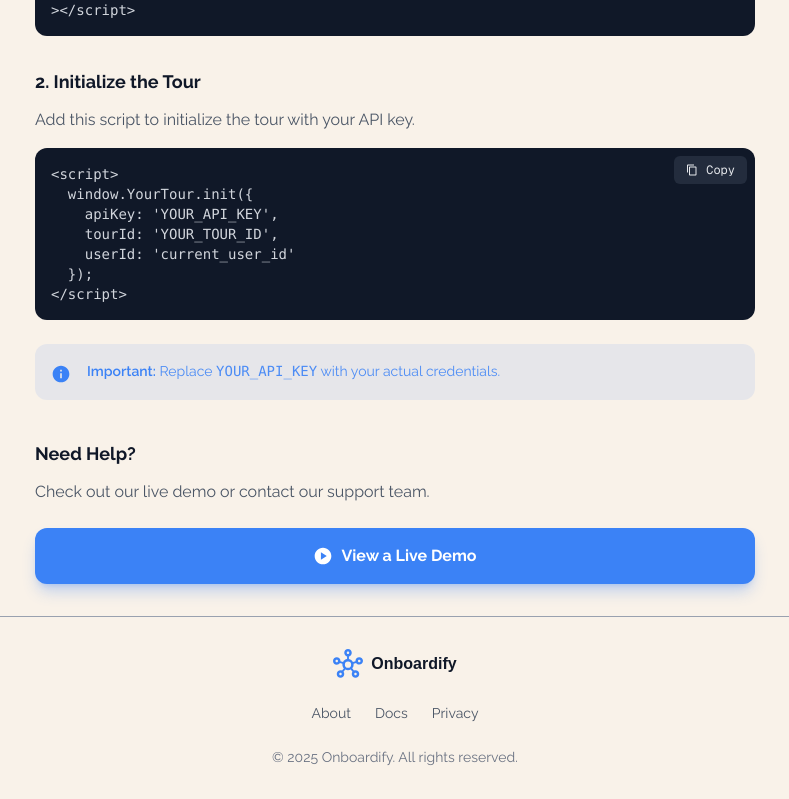
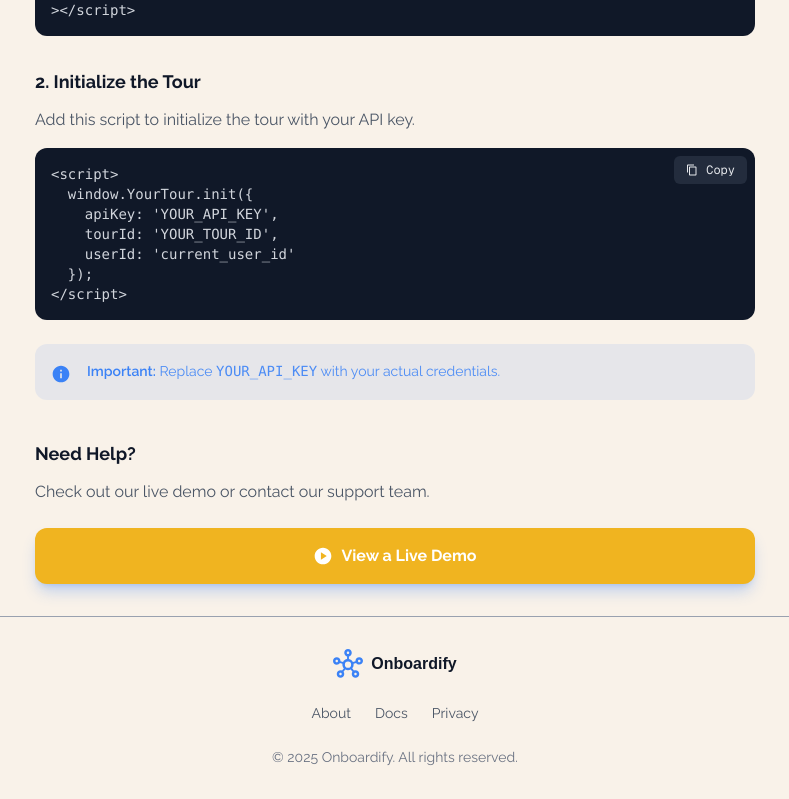
Before and after one commit to Moluno-xiii/onboarding-app-ts, a Next.js app: page /docs in a window 1280 px wide. Shown: the part 601-1400 px from the top of the page, without its empty margins (245-1034 px from the left). Built offline with nearby package versions, Linux system fonts and the light colour scheme; no server answers; a web font is replaced by a local one.

Commit message:
fix: about page fix

```diff
--- a/app/about/page.tsx
+++ b/app/about/page.tsx
@@ -18,13 +18,7 @@
       <Header />
 
       <main className="mx-auto w-full flex-1 px-6 py-6">
-        {/* Hero / Banner */}
-        <div className="relative mb-6 min-h-[218px] overflow-hidden rounded-xl">
-          <div className="bg-yellow absolute inset-0 bg-linear-to-br  opacity-80" />
-          <div className="absolute inset-0 flex items-center justify-center">
-            <MdOutlineHub className="text-8xl text-white opacity-30" />
-          </div>
-        </div>
+
 
         {/* Title & subtitle */}
         <h1 className="mb-2 text-3xl leading-tight font-bold text-gray-900">
--- a/app/docs/page.tsx
+++ b/app/docs/page.tsx
@@ -124,7 +124,7 @@
 
         <Link
           href="/"
-          className="bg-primary shadow-primary/30 hover:bg-primary-dark flex w-full items-center justify-center gap-2 rounded-xl py-4 text-base font-bold text-white shadow-lg transition-transform active:scale-95"
+          className="bg-yellow shadow-primary/30 hover:bg-light-black flex w-full items-center justify-center gap-2 rounded-xl py-4 text-base font-bold text-white shadow-lg transition-transform active:scale-95"
         >
           <MdPlayCircle className="text-xl" />
           View a Live Demo
```
